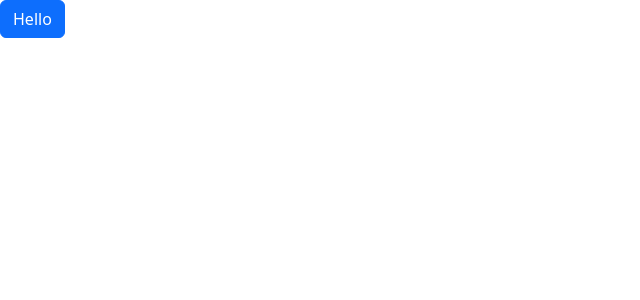
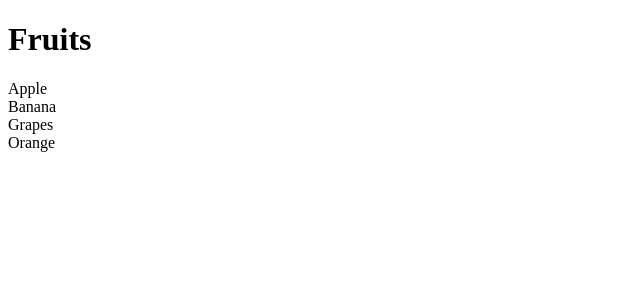
Before and after one commit to JassBrar92/react-app, a React (Vite) app: page / in a window 1280 px wide. Shown: the top 300 px of the page, without its empty margins (0-640 px from the left). Built offline with nearby package versions, Linux system fonts and the light colour scheme.

Commit message:
Vanila CSS

```diff
--- a/src/App.tsx
+++ b/src/App.tsx
@@ -1,8 +1,9 @@
 import { useState } from "react";
 import Alert from "./components/Alert";
 import Button from "./components/Button";
+import ListGroup from "./components/ListGroup";
 function App(){
-  const [alertVisible,setAlertVisibility]=useState(false);
+  /*const [alertVisible,setAlertVisibility]=useState(false);
   return(
   <div>
   {alertVisible&&<Alert onClose={()=>setAlertVisibility(false)}>Alert</Alert>}
@@ -10,5 +11,8 @@ function App(){
     Hello
   </Button>
   </div>
-   )};
+  )*/
+  const items=["Apple","Banana","Grapes","Orange"]
+  return <div><ListGroup heading="Fruits"items={items} onSelectItem={()=>{}}/></div>
+};
 export default App;
--- /dev/null
+++ b/src/components/ListGroup/ListGroup.css
@@ -0,0 +1,4 @@
+.listGroup{
+  list-style: none;
+  padding: 0px;
+}
--- a/src/components/ListGroup.tsx
+++ b/src/components/ListGroup/ListGroup.tsx
@@ -1,4 +1,5 @@
 import { useState } from "react";
+import './ListGroup.css'
 interface Props{
   items:string[],
   heading:string,
@@ -6,13 +7,12 @@ interface Props{
 }
 function ListGroup({items,heading,onSelectItem}:Props){
   // <></> these brackets represent fragment it is used to return more than one element
-
   const [selectedIndex,setSelectedIndex]=useState(-1);
 
   return (
     <>
   <h1>{heading}</h1>
-  <ul className="list-group">
+  <ul className="listGroup">
     {items.length===0 && <p>item not found</p>}
     {items.map((item,index)=><li className={selectedIndex===index
     ?"list-group-item active"
--- /dev/null
+++ b/src/components/ListGroup/index.ts
@@ -0,0 +1,3 @@
+import ListGroup from "./ListGroup";
+
+export default ListGroup;
--- a/src/main.tsx
+++ b/src/main.tsx
@@ -1,7 +1,7 @@
 import React from 'react'
 import ReactDOM from 'react-dom/client'
 import App from './App'
-import 'bootstrap/dist/css/bootstrap.css'
+//import 'bootstrap/dist/css/bootstrap.css'
 
 ReactDOM.createRoot(document.getElementById('root') as HTMLElement).render(
   <React.StrictMode>
```
